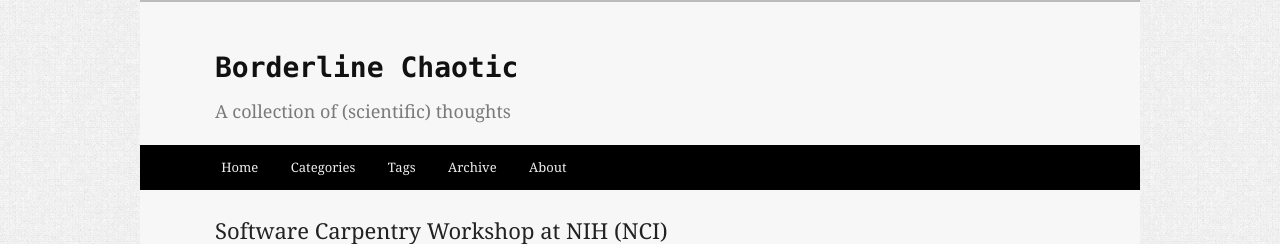
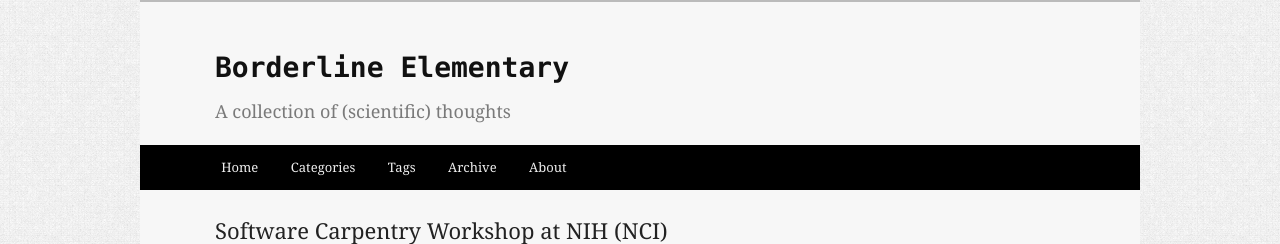
Before and after one commit to fandemonium/blog, a Jekyll site: the page built from index.html, in a window 1280 px wide. Shown: the top 244 px of the page. Built offline with Jekyll 4.4.1, drawn with Linux system fonts in a browser that asks for light colours; Markdown is read by kramdown in place of the engine named in the settings; the list of posts is cut into pages by our own code.

Commit message:
edited the blog site name

```diff
--- a/_layouts/default.html
+++ b/_layouts/default.html
@@ -18,7 +18,7 @@
      <div class="page-container">
      <div class="page-heading">
          <div class="page-brand">
-             <h1><a href="/">Borderline Chaotic</a></h1>
+             <h1><a href="/">Borderline Elementary</a></h1>
              <h2>A collection of (scientific) thoughts</h2>
          </div>
          <div class="page-navbar">
```
